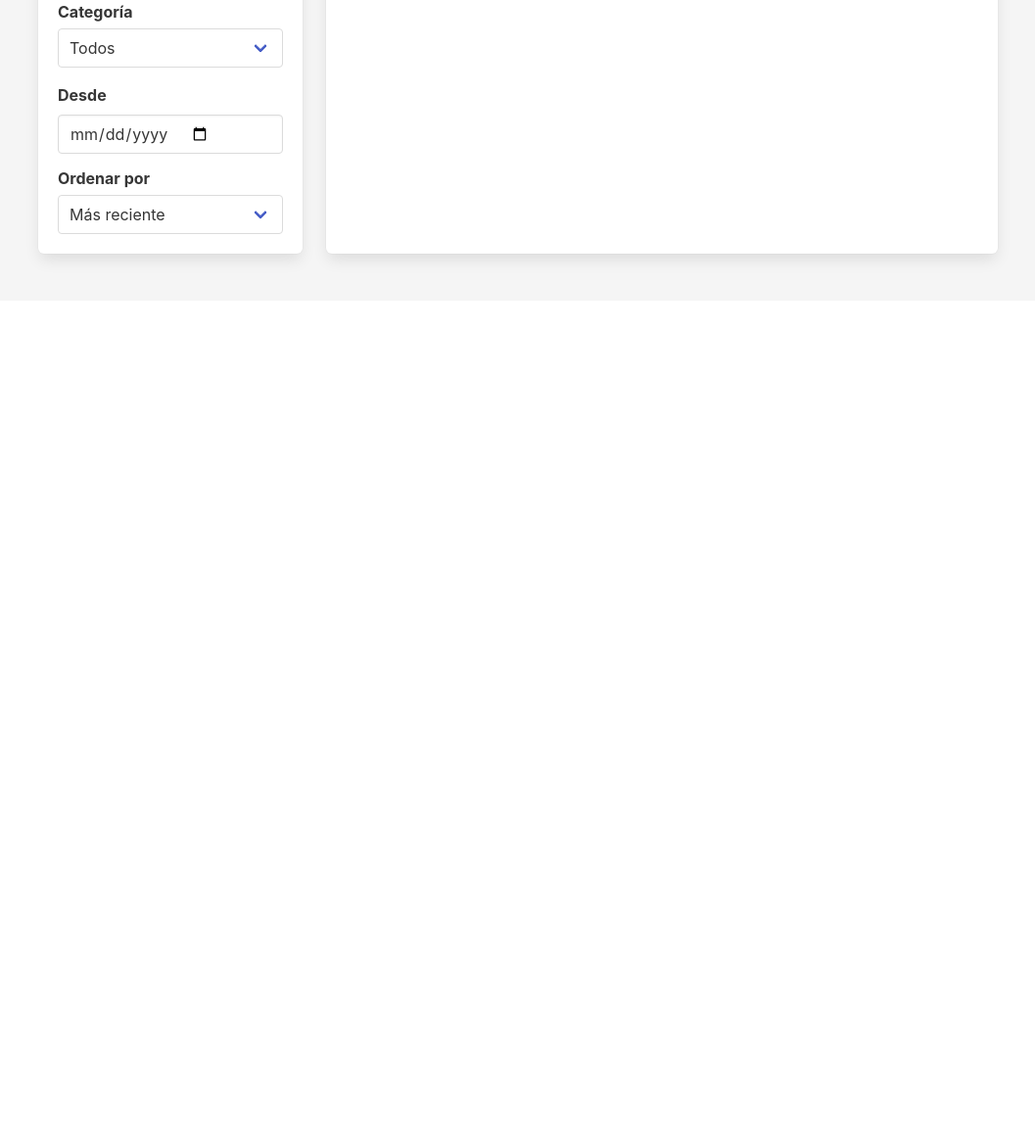
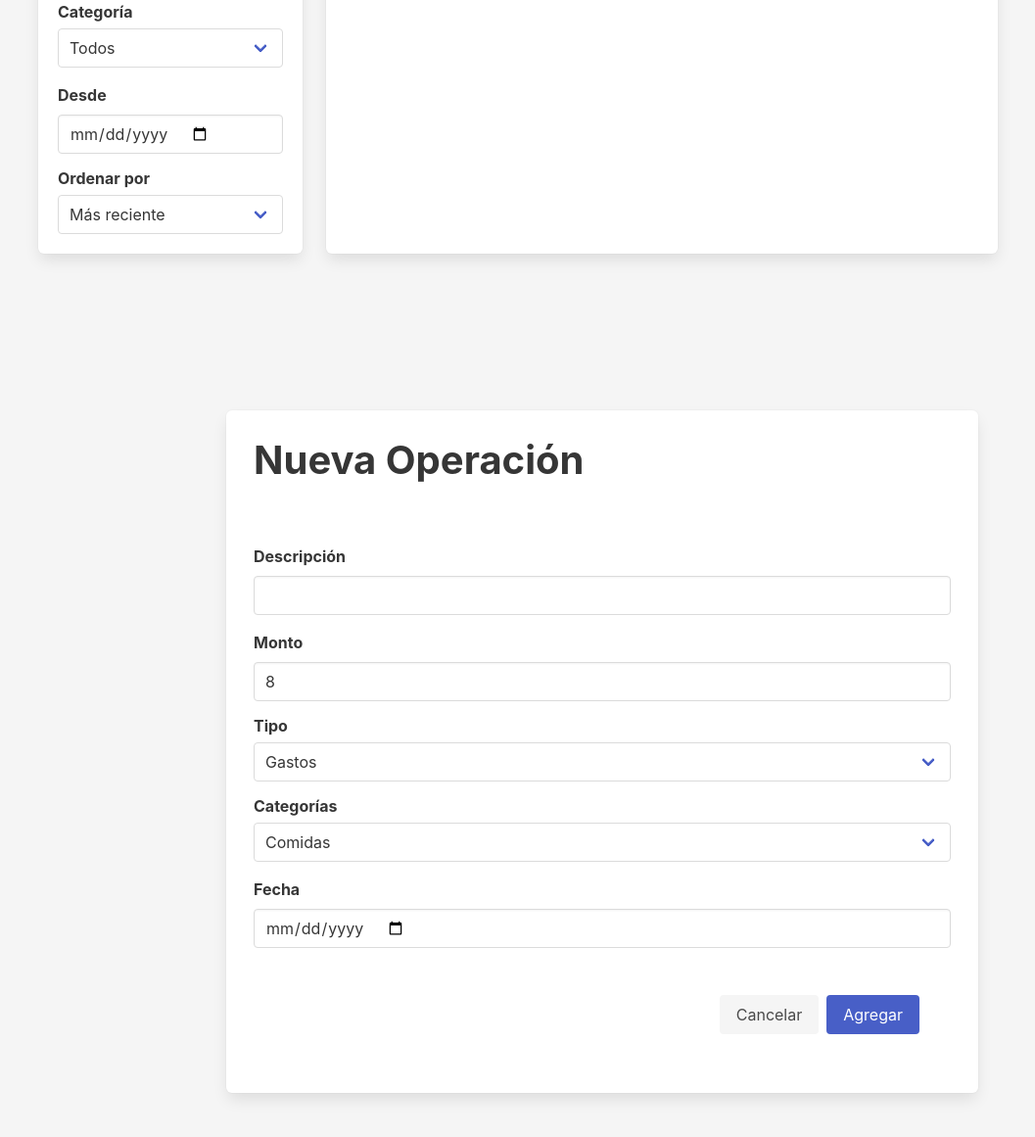
Before and after one commit to lucianazara/AhorrADAs, a plain HTML site: page index.html in a window 1280 px wide. Shown: the part 631-1792 px from the top of the page at 98% size, without its empty margins (25-1082 px from the left). Before the commit the page ends 938 px from the top, so only its background shows below. Drawn offline with nearby package versions, Linux system fonts and the light colour scheme.

Commit message:
terminada la seccion nueva operacion

```diff
--- a/index.html
+++ b/index.html
@@ -75,7 +75,7 @@
       <!-- vista principal de balance -->
       <section class="section pt-6">
         <div class="container">
-          <div class="columns is  mt-4">
+          <div class="columns is mt-4">
             <div class="column is-3 has-background-light">
               <div class="box pb-2">
                 <h4 class="title is-3 is-spaced">Balance</h4>
@@ -164,7 +164,55 @@
         </div>
       </section>
       <!-- vista secundaria de balance---Nueva Operacion -->
-      <section></section>
+      <section class="section">
+        <div class="container is-flex is-justify-content-center pt-6">
+        <div class="column is-8 box m-4">
+          <h2 class="title is-2 has-text-weight-bold m-4 pb-6">
+            Nueva Operación
+          </h2>
+          <div class="m-4">
+            <label class="label" for="ipt-operations">Descripción</label>
+            <input class="input" id="ipt-operations" type="text" />
+          </div>
+          <div class="m-4">
+            <label class="label" for="ipt-amount">Monto</label>
+            <input class="input" id="ipt-amount" type="number" value="8" />
+          </div>
+          <div class="m-4">
+            <h4 class="title is-6 has-text-weight-bold mb-2">Tipo</h4>
+            <div class="select is-fullwidth">
+              <select>
+                <option>Gastos</option>
+                <option>Ganancia</option>
+              </select>
+            </div>
+          </div>
+          <div class="m-4">
+            <h4 class="title is-6 has-text-weight-bold mb-2">Categorías</h4>
+            <div class="select is-fullwidth">
+              <select>
+                <option>Comidas</option>
+                <option>Servicios</option>
+                <option>Salidas</option>
+                <option>Educación</option>
+                <option>Transporte</option>
+                <option>Trabajo</option>
+              </select>
+            </div>
+          </div>
+          <div class="m-4">
+            <label class="label" for="ip-date-new">Fecha</label>
+            <input class="input" id="ip-date-new" type="date" />
+          </div>
+          <div class="m-6 is-flex is-justify-content-flex-end">
+            <button class="button is-light">Cancelar</button>
+            <button class="button is-link ml-2">Agregar</button>
+          </div>
+        </div>
+      </div>
+      </section>
+
+
     </main>
   </body>
 </html>
```
